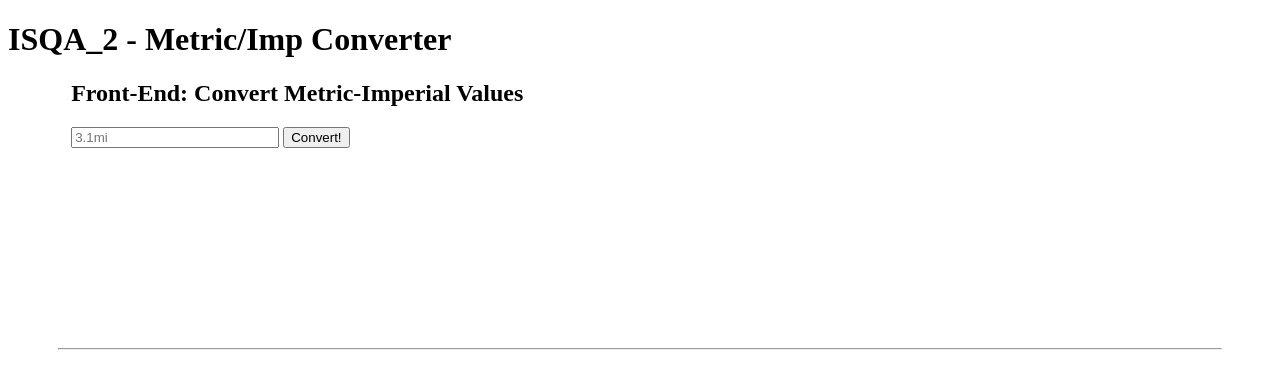
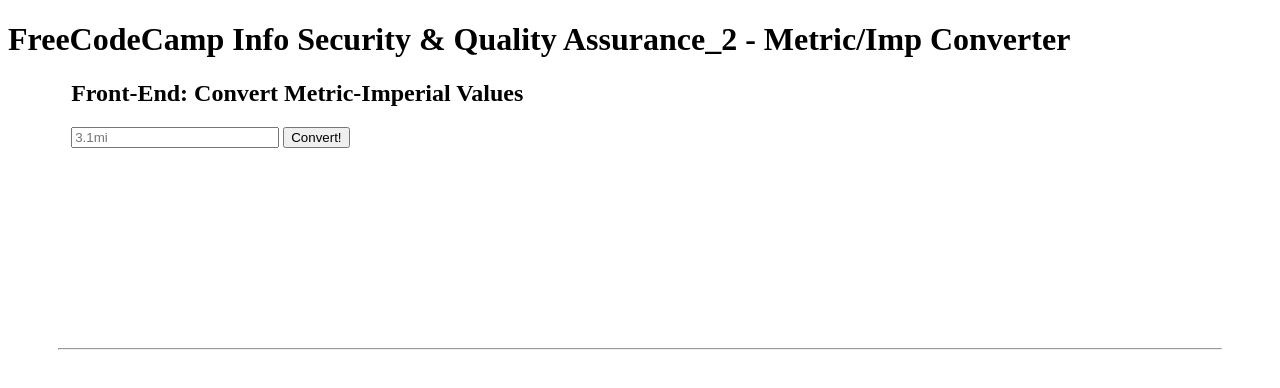
Before and after one commit to hakuamesan/fcc-metric-imperial-converter, a website: page views/index.html in a window 1280 px wide. Drawn offline with nearby package versions, Linux system fonts and the light colour scheme; files that its build step writes are made by us from their sources.

Commit message:
Update index.html

```diff
--- a/views/index.html
+++ b/views/index.html
@@ -1,8 +1,8 @@
 <!DOCTYPE html>
 <html>
   <head>
-    <title>Welcome to HyperDev!</title>
-    <meta name="description" content="A cool thing made with HyperDev">
+    <title>Metric-Imperial Values Converter</title>
+    <meta name="description" content="Metric-Imperial Converter">
     <link id="favicon" rel="icon" href="https://hyperdev.com/favicon-app.ico" type="image/x-icon">
     <meta charset="utf-8">
     <meta http-equiv="X-UA-Compatible" content="IE=edge">
@@ -12,7 +12,7 @@
   <body>
     <header>
       <h1>
-        ISQA_2 - Metric/Imp Converter
+        FreeCodeCamp Info Security & Quality Assurance_2 - Metric/Imp Converter
       </h1>
     </header>
 
```
